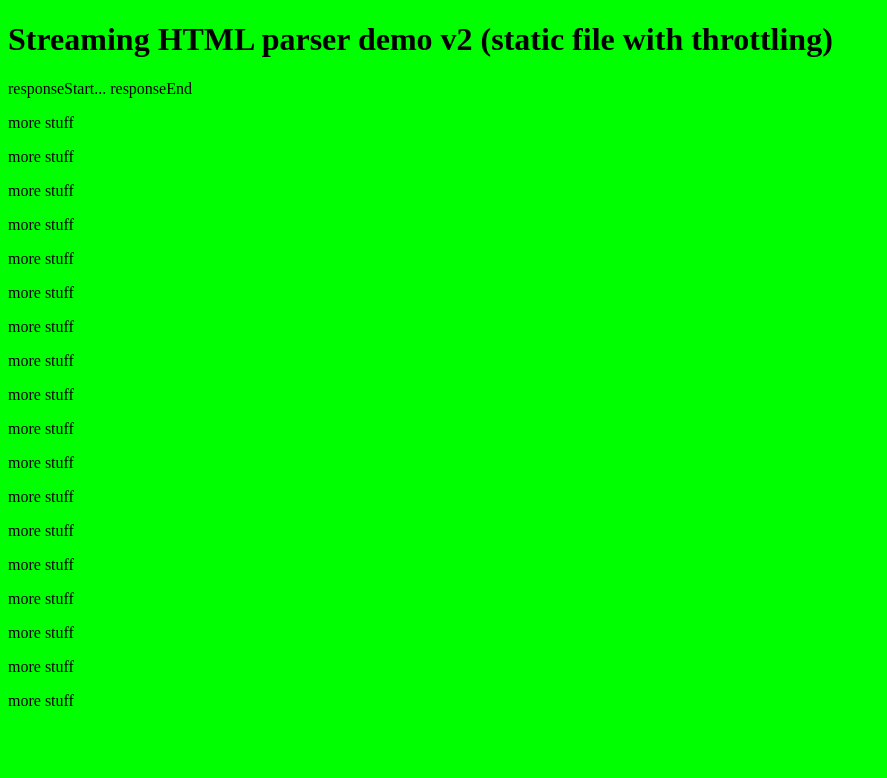
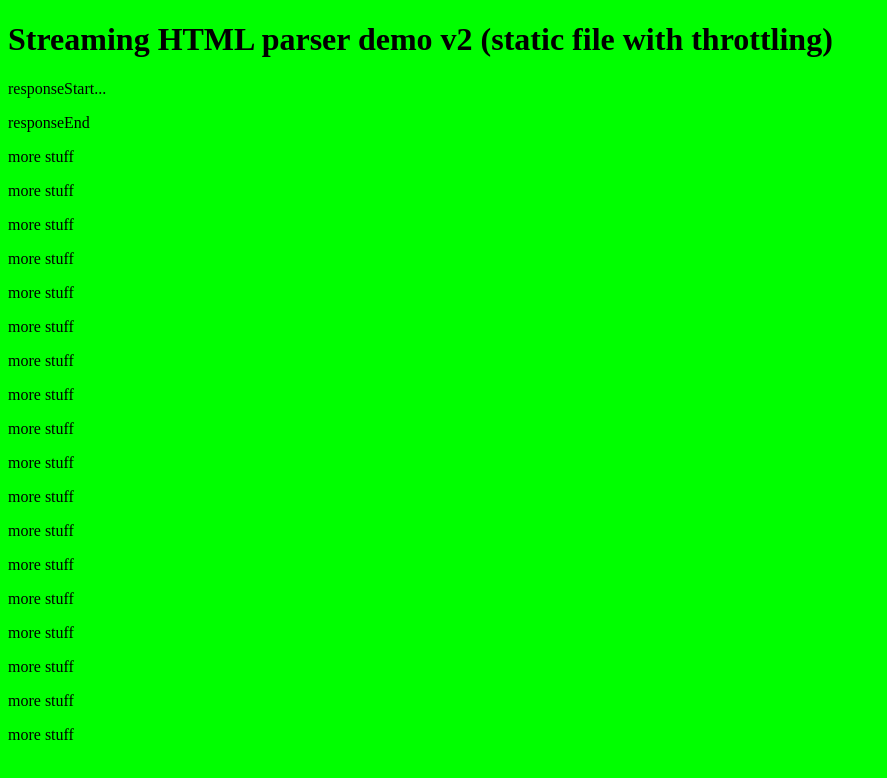
Before and after one commit to jg-testpage/jg-testpage.github.io, a plain HTML site: page html-streaming/index.html in a window 1280 px wide. Shown: the whole page, without its empty margins (0-887 px from the left). Drawn offline with Linux system fonts and the light colour scheme.

Commit message:
fix html to maybe make safari happy

```diff
--- a/html-streaming/index.html
+++ b/html-streaming/index.html
@@ -11,7 +11,7 @@
         document.body.style.backgroundColor = 'pink'
       </script>
       <h1>Streaming HTML parser demo v2 (static file with throttling)</h1>
-      <p>responseStart...
+      <p>responseStart...</p>
 <!--
 aaaaaaaaaaaaaaaaaaaaaaaaaaaaaaaaaaaaaaaaaaaaaaaaaaaaaaaaaaaaaaaaaaaaaaaaaaaaaaaaaaaaaaaaaaaaaaaaaaaaaaaaaaaaaaa
 aaaaaaaaaaaaaaaaaaaaaaaaaaaaaaaaaaaaaaaaaaaaaaaaaaaaaaaaaaaaaaaaaaaaaaaaaaaaaaaaaaaaaaaaaaaaaaaaaaaaaaaaaaaaaaa
@@ -469,7 +469,7 @@
 aaaaaaaaaaaaaaaaaaaaaaaaaaaaaaaaaaaaaaaaaaaaaaaaaaaaaaaaaaaaaaaaaaaaaaaaaaaaaaaaaaaaaaaaaaaaaaaaaaaaaaaaaaaaaaa
 aaaaaaaaaaaaaaaaaaaaaaaaaaaaaaaaaaaaaaaaaaaaaaaaaaaaaaaaaaaaaaaaaaaaaaaaaaaaaaaaaaaaaaaaaaaaaaaaaaaaaaaaaaaaaaa
 -->
-    responseEnd</p>
+    <p>responseEnd</p>
 
         <script>
         document.body.style.backgroundColor = 'lime'
@@ -511,3 +511,5 @@
         <p>more stuff</p>
         <p>more stuff</p>
         <p>more stuff</p>
+    </body>
+  </html>
```
